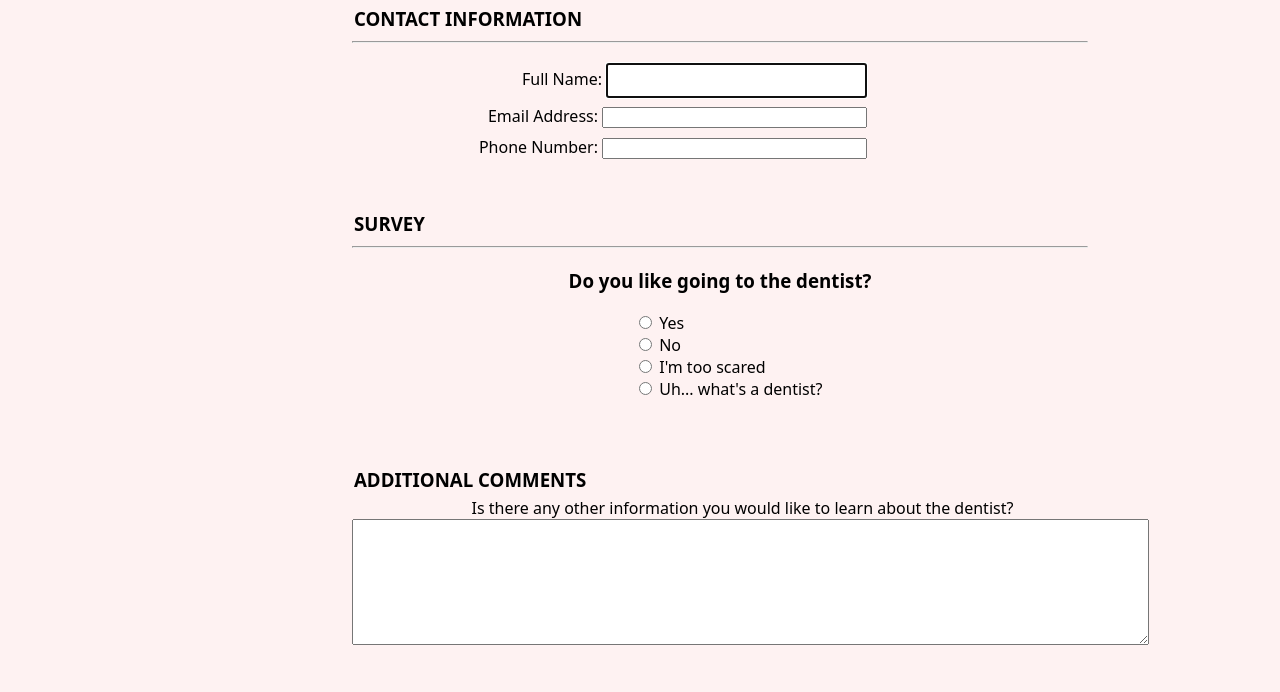
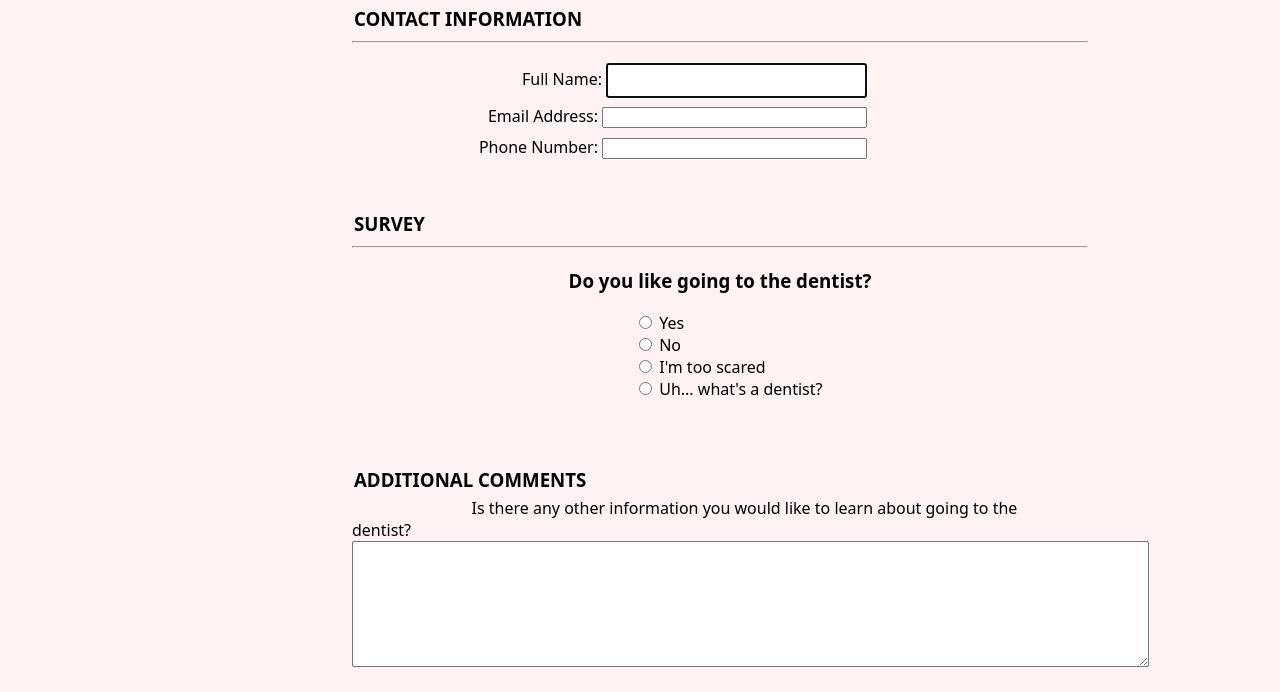
Before and after one commit to sofso92/DentalHelp, a plain HTML site: page contact.html in a window 1280 px wide. Shown: the part 82-774 px from the top of the page. Drawn offline with Linux system fonts and the light colour scheme.

Commit message:
Update contact.html

```diff
--- a/contact.html
+++ b/contact.html
@@ -59,7 +59,7 @@
 		</fieldset>
 		<fieldset>
 			<legend>Additional Comments</legend>
-			<label for="feedback" class="commentQuestion">Is there any other information you would like to learn about the dentist?</label><br />
+			<label for="feedback" class="commentQuestion">Is there any other information you would like to learn about going to the dentist?</label><br/>
 			<textarea id="feedback" name="feedback" rows="8" cols="97"></textarea>
 		</fieldset>
 		<fieldset class="buttons">
```
